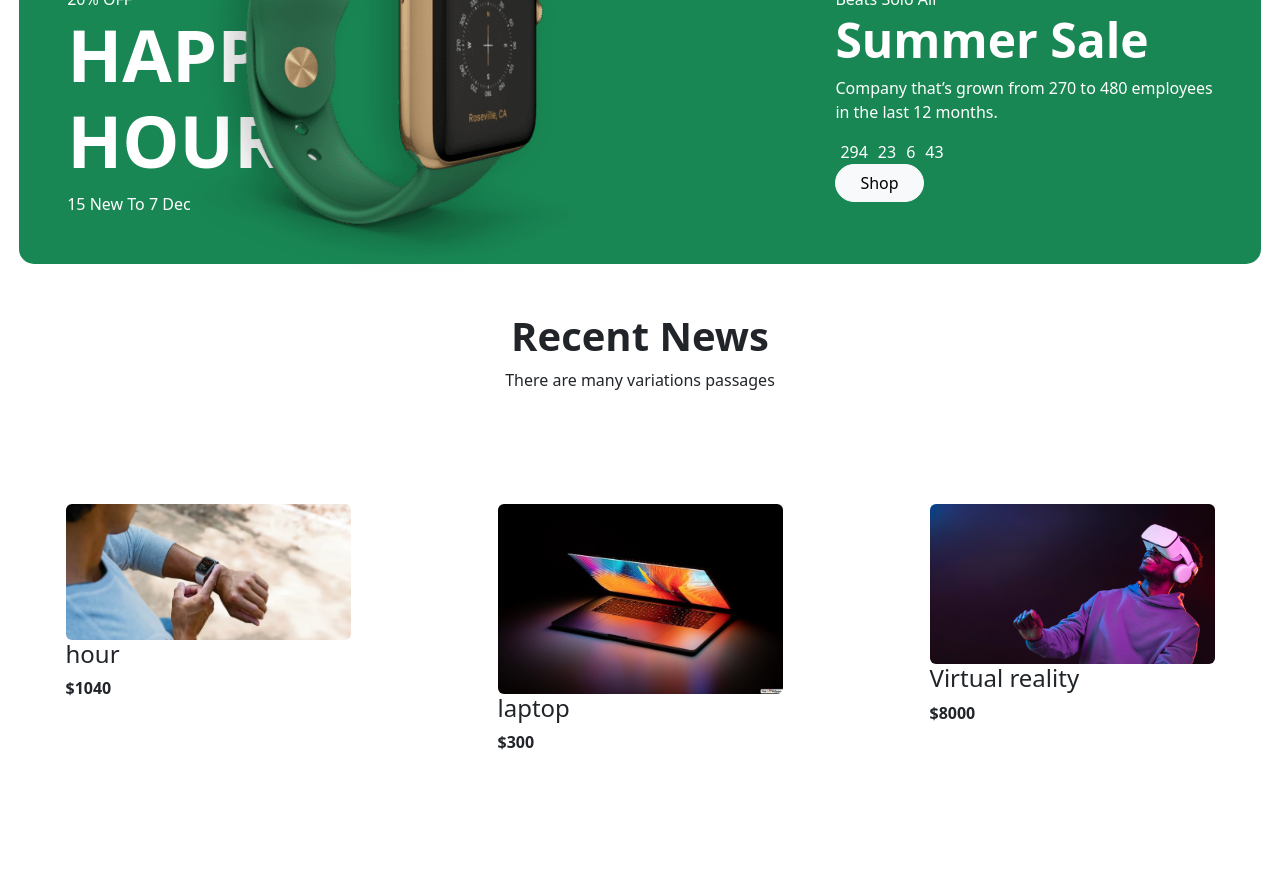
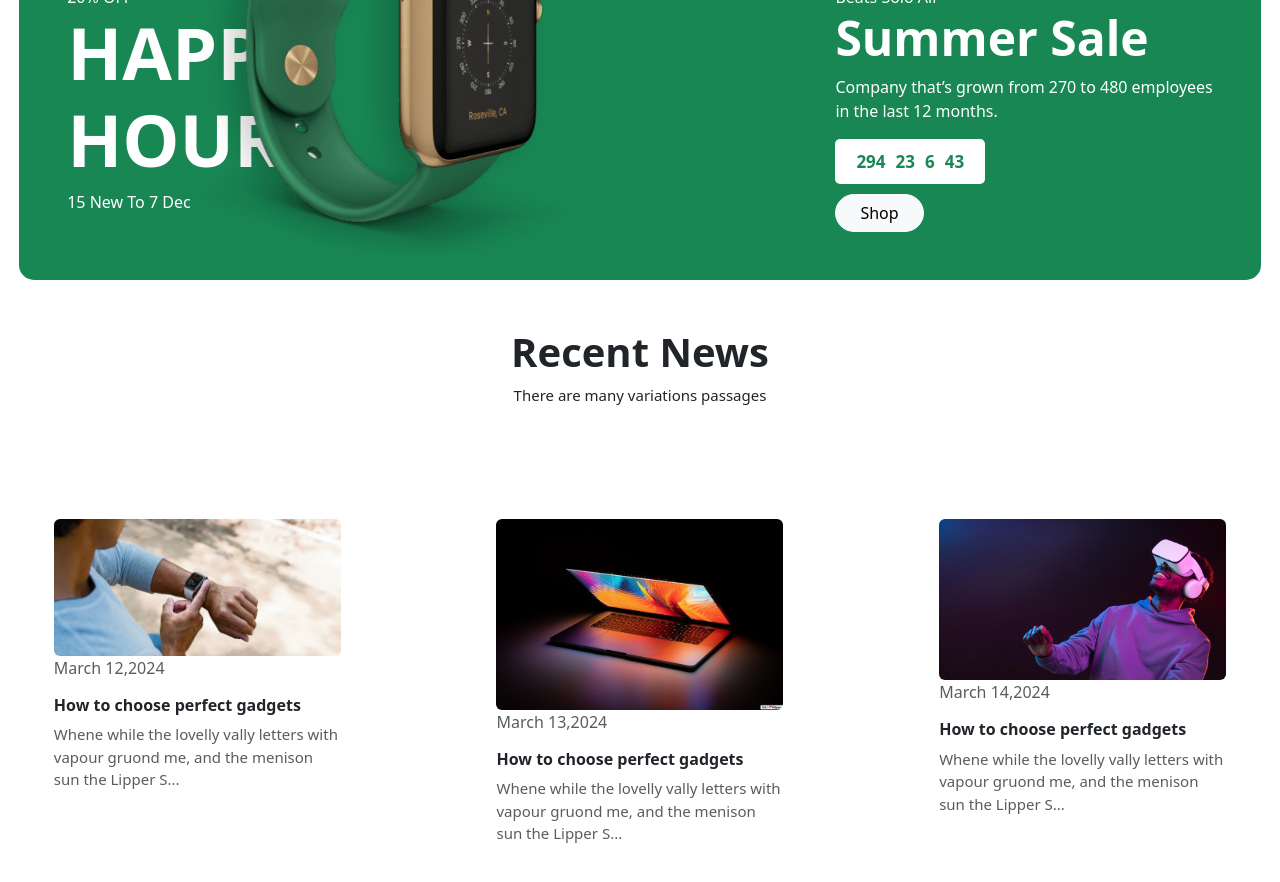
Before and after one commit to amedmohmed925/E-Commerce, a React (Vite) app in the folder E-Commerce-App/: page / in a window 1280 px wide. Shown: the part 1460-2342 px from the top of the page. Before the commit the page ends 2297 px from the top, so only its background shows below. Built offline with nearby package versions, Linux system fonts and the light colour scheme.

Commit message:
Update Section Four

```diff
--- a/E-Commerce-App/src/components/CardsSectionFour.jsx
+++ b/E-Commerce-App/src/components/CardsSectionFour.jsx
@@ -2,20 +2,30 @@ import React from 'react';
 
 function Cards() {
     const arr = [
-           { title: "hour", src: '/images/hour.png', para: "$1040", },
-        { title: "laptop", src: '/images/laptop.jpeg', para: "$300", },
-        { title: "Virtual reality", src: '/images/Virtual reality.jpg', para: "$8000", },
+           { title: "How to choose perfect gadgets",
+            src: '/images/hour.png',
+            para: "Whene while the lovelly vally letters with vapour gruond me, and the menison sun the Lipper S...",
+            date:'March 12,2024' },
+        { title: "How to choose perfect gadgets ",
+            src: '/images/laptop.jpeg',
+            para: "Whene while the lovelly vally letters with vapour gruond me, and the menison sun the Lipper S...",
+            date:'March 13,2024' },
+        { title: "How to choose perfect gadgets",
+            src: '/images/Virtual reality.jpg',
+            para: "Whene while the lovelly vally letters with vapour gruond me, and the menison sun the Lipper S...",
+            date:'March 14,2024'},
 
     ]
 
     return (
-        <div className='main py-5 d-flex w-100 flex-wrap gap-3'>
+        <div className='main d-flex py-5 w-100 flex-wrap justify-content-center gap-5'>
             {arr.length >= 1 ? (
                 arr.map((e, i) => (
-                    <div className='card-box box mx-auto' key={i}>
-                        <img className='w-100 rounded' src={e.src} alt={e.title} />
-                        <h2 className='fs-4 fw-light'>{e.title}</h2>
-                        <p className='fw-bold'>{e.para}</p>
+                    <div className=' w-card card-box box w-90 w-md-50 mx-auto mb-4 h-25' key={i}>
+                        <img className='w-100 rounded h-100' src={e.src} alt={e.title} />
+                        <p className='text-body-secondary fs-6'> {e.date}</p>
+                        <h2 className='fw-bold  fs-6'>{e.title}</h2>
+                        <p className='fw-normal p text-body-secondary '>{e.para}</p>
                     </div>
                 ))
             ) : (
--- a/E-Commerce-App/src/components/SectionFour.jsx
+++ b/E-Commerce-App/src/components/SectionFour.jsx
@@ -15,7 +15,7 @@ class SummerSale extends Component {
   }
 
   componentDidMount() {
-    // حساب الزمن المتبقي
+
     const calculateTimeLeft = () => {
       const difference = +new Date('2024-12-31') - +new Date();
       let timeLeft = {};
@@ -32,7 +32,6 @@ class SummerSale extends Component {
       return timeLeft;
     };
 
-    // تحديث العداد
     this.interval = setInterval(() => {
       this.setState({ ...calculateTimeLeft() });
     }, 1000);
@@ -54,7 +53,7 @@ class SummerSale extends Component {
             <span className='fs-6'>Beats Solo Air</span>
             <h1 className='display-5 fw-bold'>Summer Sale</h1>
             <p className='fs-6'>Company that’s grown from 270 to 480 employees <br /> in the last 12 months.</p>
-            <div className="countdown">
+            <div className="countdown mt-n1">
               <span>{days}</span>
               <span>{hours}</span>
               <span>{minutes}</span>
--- a/E-Commerce-App/src/index.css
+++ b/E-Commerce-App/src/index.css
@@ -63,6 +63,26 @@ height: 30% !important;
     transform: scale(1.1);
 }
 /* End Style Section Three */
+/* Start Style Section Four */
+
+.countdown{
+    padding: 10px 16px;
+    background-color: white;
+    width: fit-content;
+    text-align: center;
+    color: #198754;
+    border-radius: 5px;
+    font-size: 17px;
+    font-weight: 600;
+    margin: 10px 0;
+}
 .pannar-2{
     position: relative;
 }
+.w-card{
+    width: 287px;
+}
+p{
+    font-size: 15px !important;
+}
+/* End Style Section Four */
```
